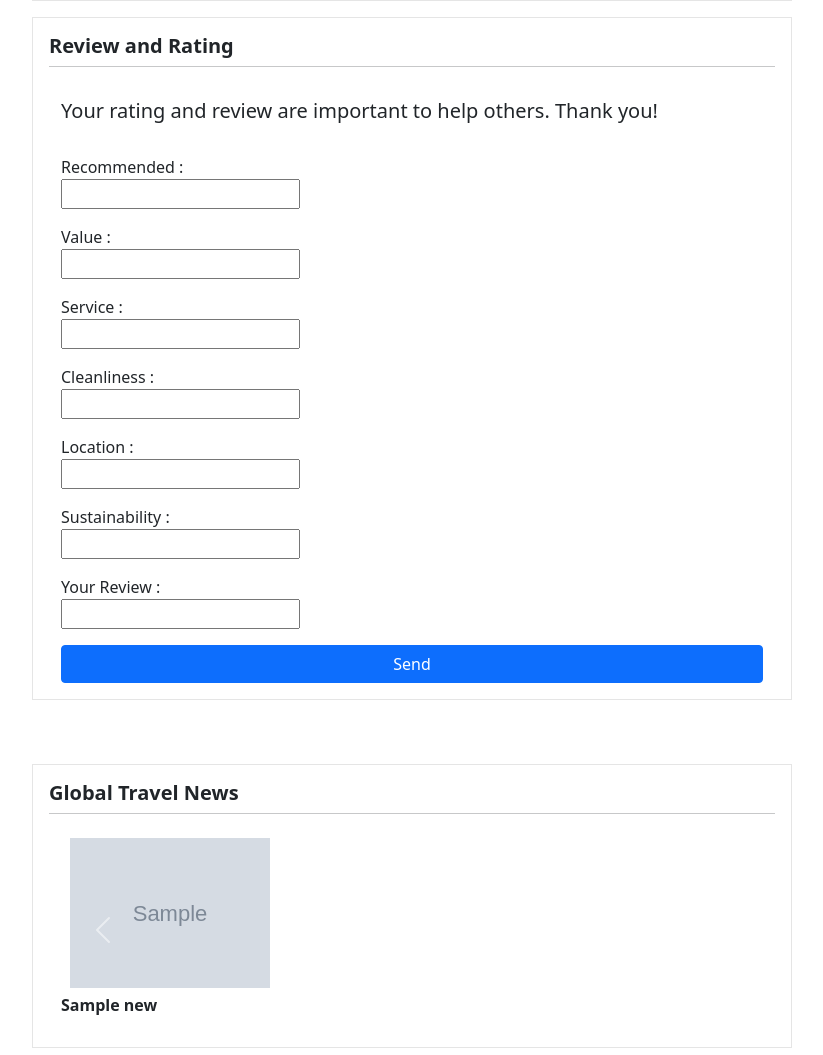
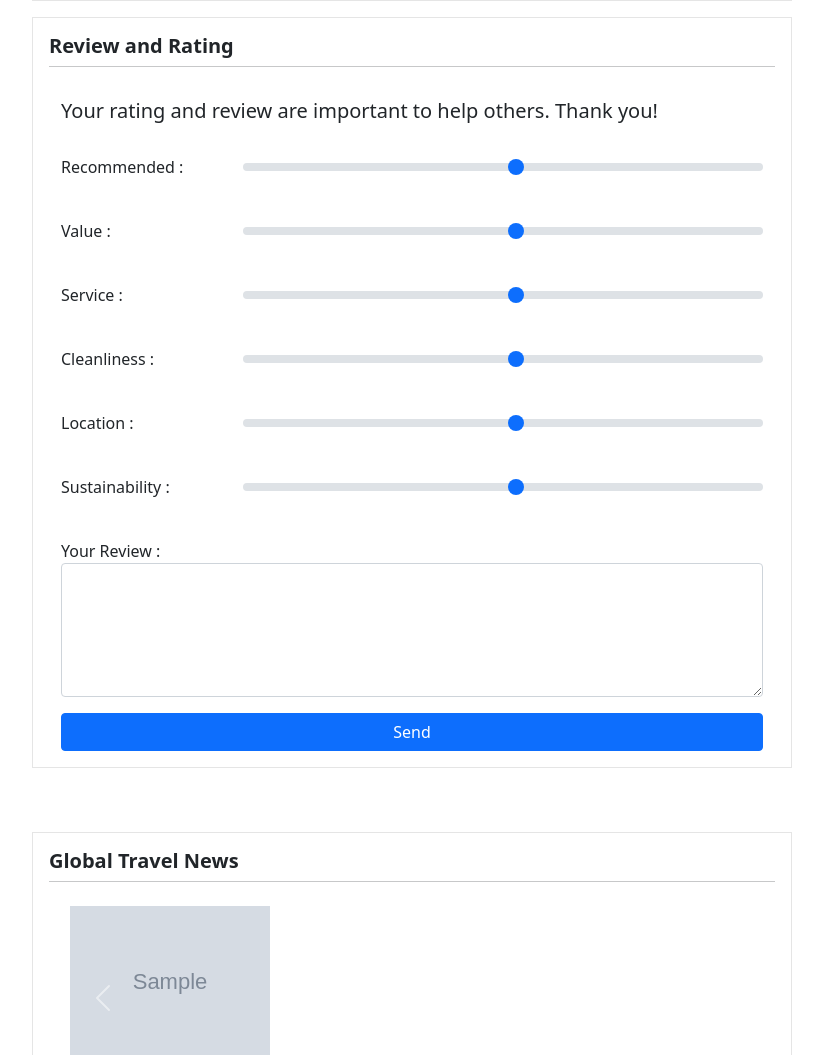
Before and after one commit to Penk13/top25vineyards, a Django app: template templates/vineyards/vineyard.html in a window 1280 px wide. Shown: the part 968-2023 px from the top of the page, without its empty margins (38-861 px from the left). Run offline with Django 3.2, Linux system fonts and the light colour scheme; the template is opened without the code that fills it: most values are stand-ins (such as "Sample title", 1, 10 or a date in 2020); grey boxes marked "Sample" are stand-in pictures; form fields are guessed from the names that the template uses; some libraries are stand-ins or nearby versions.

Commit message:
improve vineyard form with slider

```diff
--- a/templates/vineyards/vineyard.html
+++ b/templates/vineyards/vineyard.html
@@ -95,39 +95,101 @@
   <h5 class="my-3">Your rating and review are important to help others. Thank you!</h5>
   <form method="POST">
     {% csrf_token %}
-    <div class="my-3">
-      <label>Recommended :</label><br />
-      {{ form.recommended }}
+    <div class="form-group row my-3">
+      <label for="recommendedRange" class="col-3 form-label">Recommended :</label>
+      <div class="col-9">
+        <input
+          type="range"
+          class="form-range"
+          min="1"
+          max="20"
+          name="recommended"
+          value="{{form.recommended.value}}"
+          id="recommendedRange"
+        />
+      </div>
       <p class="text-danger">{{ form.recommended.errors.as_text }}</p>
     </div>
-    <div class="my-3">
-      <label>Value :</label><br />
-      {{ form.value }}
+    <div class="form-group row my-3">
+      <label for="valueRange" class="col-3 form-label">Value :</label>
+      <div class="col-9">
+        <input
+          type="range"
+          class="form-range"
+          min="1"
+          max="20"
+          name="value"
+          value="{{form.value.value}}"
+          id="valueRange"
+        />
+      </div>
       <p class="text-danger">{{ form.value.errors.as_text }}</p>
     </div>
-    <div class="my-3">
-      <label>Service :</label><br />
-      {{ form.service }}
+    <div class="form-group row my-3">
+      <label for="serviceRange" class="col-3 form-label">Service :</label>
+      <div class="col-9">
+        <input
+          type="range"
+          class="form-range"
+          min="1"
+          max="20"
+          name="service"
+          value="{{form.service.value}}"
+          id="serviceRange"
+        />
+      </div>
       <p class="text-danger">{{ form.service.errors.as_text }}</p>
     </div>
-    <div class="my-3">
-      <label>Cleanliness :</label><br />
-      {{ form.cleanliness }}
+    <div class="form-group row my-3">
+      <label for="cleanlinessRange" class="col-3 form-label">Cleanliness :</label>
+      <div class="col-9">
+        <input
+          type="range"
+          class="form-range"
+          min="1"
+          max="20"
+          name="cleanliness"
+          value="{{form.cleanliness.value}}"
+          id="cleanlinessRange"
+        />
+      </div>
       <p class="text-danger">{{ form.cleanliness.errors.as_text }}</p>
     </div>
-    <div class="my-3">
-      <label>Location :</label><br />
-      {{ form.location }}
+    <div class="form-group row my-3">
+      <label for="locationRange" class="col-3 form-label">Location :</label>
+      <div class="col-9">
+        <input
+          type="range"
+          class="form-range"
+          min="1"
+          max="20"
+          name="location"
+          value="{{form.location.value}}"
+          id="locationRange"
+        />
+      </div>
       <p class="text-danger">{{ form.location.errors.as_text }}</p>
     </div>
-    <div class="my-3">
-      <label>Sustainability :</label><br />
-      {{ form.sustainability }}
+    <div class="form-group row my-3">
+      <label for="sustainabilityRange" class="col-3 form-label">Sustainability :</label>
+      <div class="col-9">
+        <input
+          type="range"
+          class="form-range"
+          min="1"
+          max="20"
+          name="sustainability"
+          value="{{form.sustainability.value}}"
+          id="sustainabilityRange"
+        />
+      </div>
       <p class="text-danger">{{ form.sustainability.errors.as_text }}</p>
     </div>
     <div class="my-3">
       <label>Your Review :</label><br />
-      {{ form.review }}
+      <textarea class="form-control" name="review" cols="40" rows="5" id="id_review">
+{{form.review.value}}</textarea
+      >
       <p class="text-danger">{{ form.review.errors.as_text }}</p>
     </div>
     {% if request.user.is_authenticated %}
```
